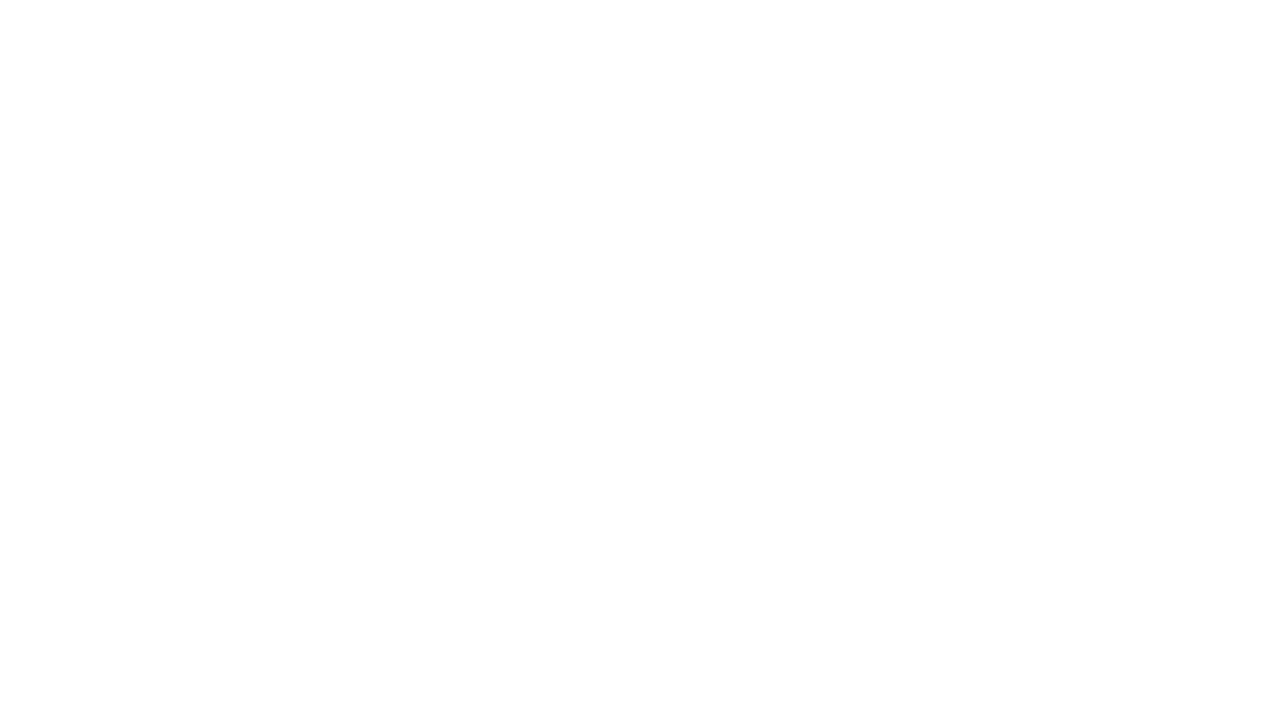
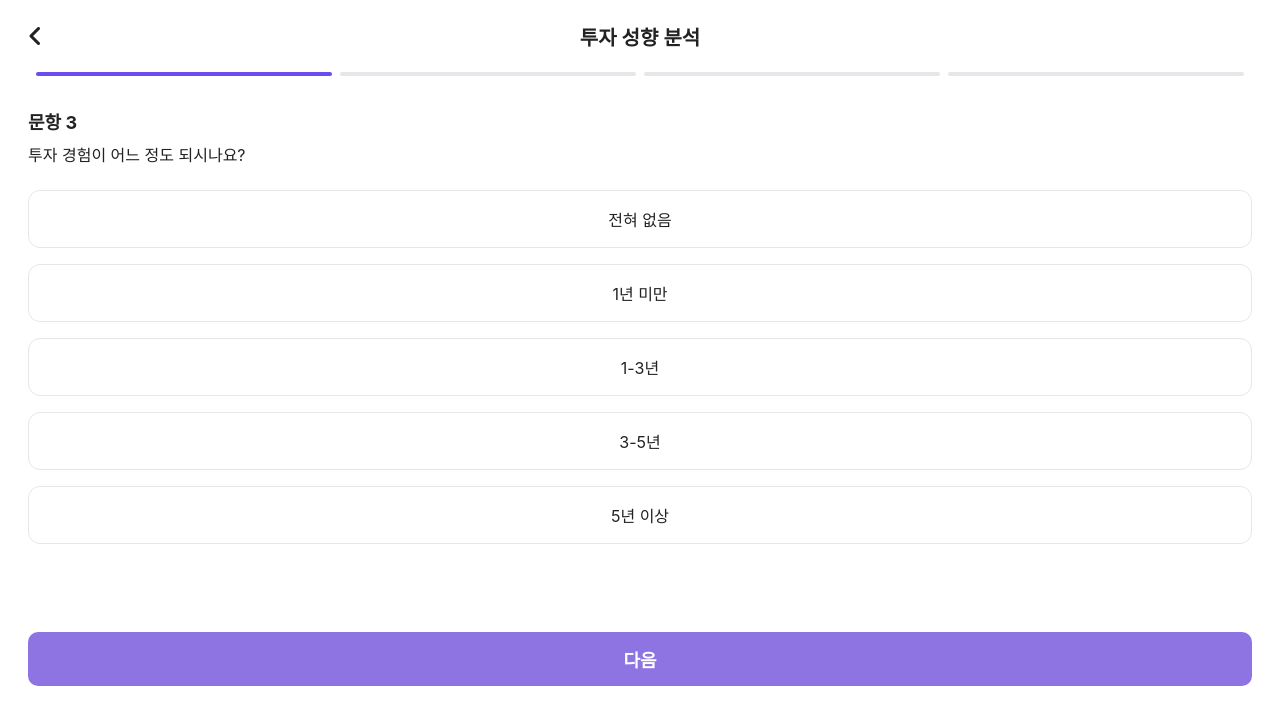
Before and after one commit to FinPickTeam/FinPickTeam_FE, a Vue app: page /profile-step-3 in a window 1280 px wide. Before the commit this address had no page. Shown: the top 724 px of the page. Built offline with nearby package versions, Linux system fonts and the light colour scheme.

Commit message:
feat: 투자성향분석3 페이지 구현 완료

```diff
--- /dev/null
+++ b/src/pages/auth/ProfileStep3.vue
@@ -0,0 +1,168 @@
+<template>
+  <div class="profile-step-container">
+    <!-- 상단 네비게이션 -->
+    <div class="nav-bar">
+      <span class="back-btn" @click="goBack">
+        <i class="fa-solid fa-angle-left"></i>
+      </span>
+      <span class="title">투자 성향 분석</span>
+    </div>
+    <!-- 진행 바 -->
+    <div class="progress-bar">
+      <div class="progress active"></div>
+      <div class="progress"></div>
+      <div class="progress"></div>
+      <div class="progress"></div>
+    </div>
+    <!-- 질문 -->
+    <div class="question-section">
+      <div class="question-title">문항 3</div>
+      <div class="question-desc">투자 경험이 어느 정도 되시나요?</div>
+      <div class="options">
+        <div
+          v-for="(option, idx) in options"
+          :key="idx"
+          :class="['option', { selected: selected === idx }]"
+          @click="selected = idx"
+        >
+          {{ option }}
+        </div>
+      </div>
+    </div>
+    <!-- 다음 버튼 -->
+    <button class="next-btn" :disabled="selected === null" @click="goNext">
+      다음
+    </button>
+  </div>
+</template>
+
+<script setup>
+import { ref } from 'vue';
+import { useRouter } from 'vue-router';
+
+const router = useRouter();
+const options = ['전혀 없음', '1년 미만', '1-3년', '3-5년', '5년 이상'];
+const selected = ref(null);
+
+const goBack = () => {
+  router.back();
+};
+const goNext = () => {
+  if (selected.value !== null) {
+    router.push('/profile-step-3');
+  }
+};
+</script>
+
+<style scoped>
+.profile-step-container {
+  min-height: 100vh;
+  background: #fff;
+  padding: 0 20px 32px 20px;
+  font-family: -apple-system, BlinkMacSystemFont, 'Segoe UI', Roboto, sans-serif;
+}
+.nav-bar {
+  display: flex;
+  align-items: center;
+  height: 56px;
+  position: relative;
+  margin-bottom: 8px;
+}
+.back-btn {
+  font-size: 24px;
+  cursor: pointer;
+  position: absolute;
+  left: 0;
+  top: 50%;
+  transform: translateY(-50%);
+  color: #222;
+}
+.title {
+  width: 100%;
+  text-align: center;
+  font-size: 20px;
+  font-weight: 600;
+  color: #222;
+}
+.progress-bar {
+  display: flex;
+  gap: 8px;
+  margin: 0 0 32px 0;
+  padding: 0 8px;
+}
+.progress {
+  flex: 1;
+  height: 4px;
+  border-radius: 2px;
+  background: #e5e7eb;
+  transition: background 0.2s;
+}
+.progress.active {
+  background: #6c4cf1;
+}
+.question-section {
+  margin-top: 24px;
+  margin-bottom: 40px;
+}
+.question-title {
+  font-size: 18px;
+  font-weight: bold;
+  margin-bottom: 8px;
+  color: #222;
+}
+.question-desc {
+  font-size: 16px;
+  color: #222;
+  margin-bottom: 24px;
+}
+.options {
+  display: flex;
+  flex-direction: column;
+  gap: 16px;
+}
+.option {
+  border: 1px solid #e5e7eb;
+  border-radius: 12px;
+  padding: 16px 0;
+  text-align: center;
+  font-size: 16px;
+  color: #222;
+  background: #fff;
+  cursor: pointer;
+  transition: border-color 0.2s, background 0.2s;
+}
+.option.selected {
+  border-color: #8e74e3;
+  background: #f3f0fa;
+  color: #6c4cf1;
+  font-weight: 600;
+}
+.next-btn {
+  width: 100%;
+  background: #8e74e3;
+  color: #fff;
+  border: none;
+  border-radius: 10px;
+  padding: 14px 0;
+  font-size: 18px;
+  font-weight: bold;
+  margin-top: 48px;
+  cursor: pointer;
+  transition: background 0.2s;
+}
+.next-btn:disabled {
+  background-color: #8e74e3;
+  cursor: not-allowed;
+}
+.next-btn:hover {
+  background: #6c4cf1;
+}
+@media (max-width: 480px) {
+  .profile-step-container {
+    padding: 0 8px 16px 8px;
+  }
+  .next-btn {
+    margin-top: 32px;
+  }
+}
+</style>
--- a/src/router/index.js
+++ b/src/router/index.js
@@ -6,6 +6,7 @@ import Signup from '../pages/auth/Signup.vue';
 import SignupComplete from '../pages/auth/SignupComplete.vue';
 import ProfileStep1 from '../pages/auth/ProfileStep1.vue';
 import ProfileStep2 from '../pages/auth/ProfileStep2.vue';
+import ProfileStep3 from '../pages/auth/ProfileStep3.vue';
 
 const router = createRouter({
   history: createWebHistory(import.meta.env.BASE_URL),
@@ -36,6 +37,11 @@ const router = createRouter({
       component: ProfileStep2,
     },
     {
+      path: '/profile-step-3',
+      name: 'ProfileStep3',
+      component: ProfileStep3,
+    },
+    {
       path: '/ars-auth',
       name: 'ARSAuth',
       component: ArsAuth,
```
